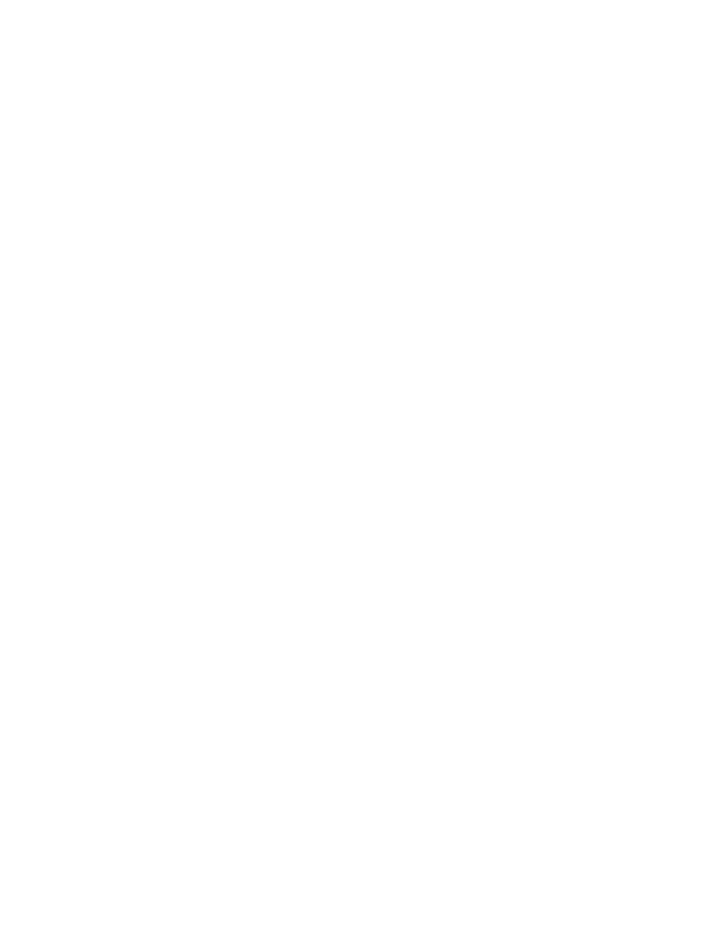
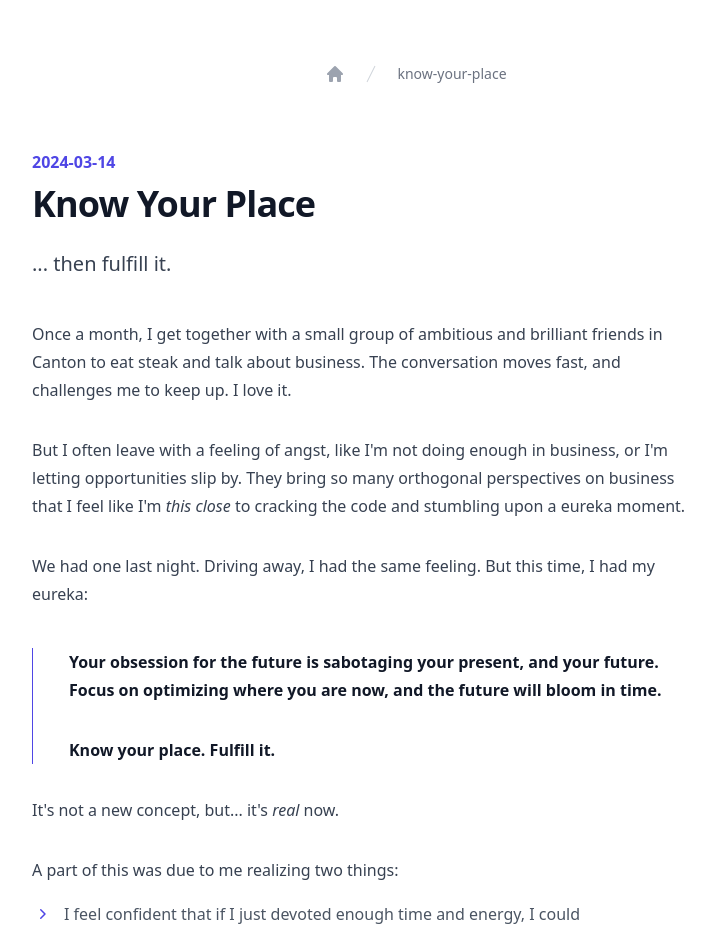
Before and after one commit to Burwin/blog, a Nuxt app: page /posts/know-your-place in a window 1280 px wide. Before the commit this address had no page. Shown: the top 934 px of the page, without its empty margins (224-939 px from the left). Before the commit the page ends 800 px from the top, so only its background shows below. Built offline with nearby package versions, Linux system fonts and the light colour scheme.

Commit message:
know your place

```diff
--- /dev/null
+++ b/pages/posts/know-your-place.vue
@@ -0,0 +1,82 @@
+<script setup lang="ts">
+const post = {
+  date: "2024-03-14",
+  title: "Know Your Place",
+  excerpt: "... then fulfill it.",
+};
+</script>
+
+<template>
+  <BlogPost
+    :date="new Date(post.date)"
+    :title="post.title"
+    :excerpt="post.excerpt"
+  >
+    <ElementsBp>
+      Once a month, I get together with a small group of ambitious and brilliant
+      friends in Canton to eat steak and talk about business. The conversation
+      moves fast, and challenges me to keep up. I love it.
+    </ElementsBp>
+    <ElementsBp>
+      But I often leave with a feeling of angst, like I'm not doing enough in
+      business, or I'm letting opportunities slip by. They bring so many
+      orthogonal perspectives on business that I feel like I'm
+      <span class="italic">this close</span> to cracking the code and stumbling
+      upon a eureka moment.
+    </ElementsBp>
+    <ElementsBp>
+      We had one last night. Driving away, I had the same feeling. But this
+      time, I had my eureka:
+    </ElementsBp>
+    <ElementsBquote>
+      <ElementsBp>
+        Your obsession for the future is sabotaging your present, and your
+        future. Focus on optimizing where you are now, and the future will bloom
+        in time.
+      </ElementsBp>
+      <ElementsBp> Know your place. Fulfill it. </ElementsBp>
+    </ElementsBquote>
+    <ElementsBp>
+      It's not a new concept, but... it's <span class="italic">real</span> now.
+    </ElementsBp>
+    <ElementsBp>
+      A part of this was due to me realizing two things:
+    </ElementsBp>
+    <ElementsBul>
+      <ElementsBli>
+        I feel confident that if I just devoted enough time and energy, I could
+        start making a ton of money
+      </ElementsBli>
+      <ElementsBli>
+        But if I devoted this much time and energy to this, I seriously risk my
+        children turning out poorly, creating a dead end and making any wealth
+        I've gained completely pointless when I die
+      </ElementsBli>
+    </ElementsBul>
+    <ElementsBp>
+      So there's a weird dichotomy that somehow balances... In order to
+      meaningfully focus on my current situation, it helps to have a
+      multi-generational perspective. And when I primarily have a
+      multi-generational orientation, it naturally leads to me knowing that the
+      most important thing for me to do now is to focus on my current situation,
+      not worrying and planning so obsessively for the future.
+    </ElementsBp>
+    <ElementsBp> Know my place. </ElementsBp>
+    <ElementsBp>
+      My family is on the upswing, materially and spiritually. In order to
+      maintain that - sustainably - I need to approach family growth like any
+      other growth endeavor. If I went too hard in the gym, I would injure
+      myself and end up setting back progress instead of simply maintaining
+      humble consistency. If I stayed awake working until midnight 2-3 nights in
+      a row, I might get a marginal amount more accomplished, but would risk
+      getting sick, brain fog, burnout, etc.
+    </ElementsBp>
+    <ElementsBp>
+      I have ideas that I want to do in business, family, and community. Big
+      ideas. It's possible I'm the one that gets to implement some of them, but
+      it also just might not be my place. My first priority needs to be to
+      establish solid foundations so future generations can continue the path -
+      well-rested and without any slipped discs.
+    </ElementsBp>
+  </BlogPost>
+</template>
--- a/posts.json
+++ b/posts.json
@@ -1,4 +1,11 @@
 [
+  {
+    "date": "2024-03-14T12:00:00.000Z",
+    "title": "Know Your Place",
+    "description": "todo",
+    "href": "posts/know-your-place",
+    "id": "know-your-place"
+  },
   {
     "date": "2024-02-16T12:00:00.000Z",
     "title": "Fratres Codicis",
```
